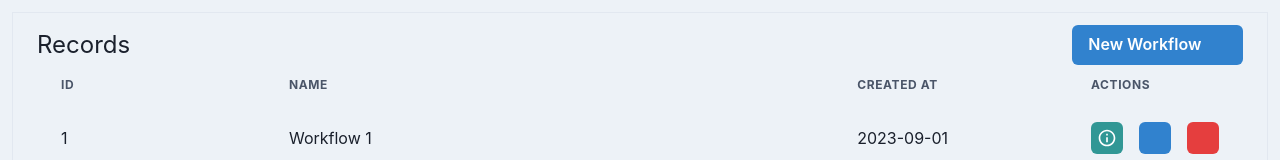
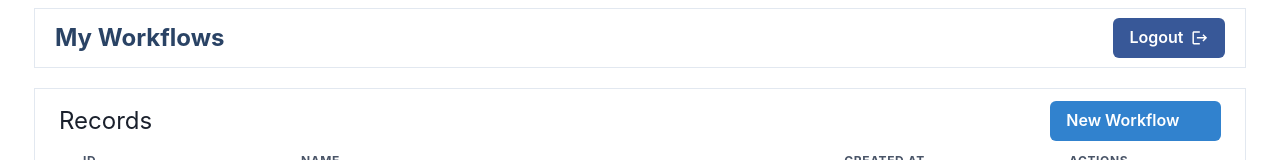
Before and after one commit to AndresJoaquinNino/workflow-demo, a React (Vite) app in the folder client/: page /workflow in a window 1280 px wide. Shown: the top 160 px of the page. Built offline with nearby package versions, Linux system fonts and the light colour scheme; some icons are missing.

Commit message:
feat: implement WorkflowLayout

```diff
--- /dev/null
+++ b/client/src/components/WorkflowLayout.jsx
@@ -0,0 +1,22 @@
+import { Box } from "@chakra-ui/react";
+import { Outlet } from "react-router-dom";
+import { Navbar } from ".";
+import { COMPONENT_WIDTH } from "../utils";
+
+const WorkflowLayout = () => {
+  return (
+    <>
+      <Navbar />
+      <Box
+        w='100%'
+        maxW={COMPONENT_WIDTH.desktopLarge}
+        marginX='auto'
+        px={1}
+      >
+        <Outlet />
+      </Box>
+    </>
+  );
+}
+
+export default WorkflowLayout;
--- a/client/src/components/index.js
+++ b/client/src/components/index.js
@@ -1,2 +1,3 @@
 export * from './Nodes';
 export { default as Navbar } from './Navbar.jsx';
+export { default as WorkflowLayout } from './WorkflowLayout.jsx';
--- a/client/src/pages/Workflow/Workflow.jsx
+++ b/client/src/pages/Workflow/Workflow.jsx
@@ -1,4 +1,3 @@
-import { Flex, } from "@chakra-ui/react";
 import { useReducer } from "react";
 import { WorkflowTable, DeleteWorkflowModal } from ".";
 import { reducer, initialState } from "./workflowReducer";
@@ -29,12 +28,7 @@ const Workflows = () => {
   };
 
   return (
-    <Flex
-      direction='column'
-      minHeight="100vh"
-      bg="gray.100"
-      p={3}
-    >
+    <>
       <WorkflowTable
         workflows={workflows}
         openDeleteModal={openDeleteModal}
@@ -45,7 +39,7 @@ const Workflows = () => {
         isOpen={state.isDeleteModalOpen}
         onClose={closeDeleteModal}
       />
-    </Flex>
+    </>
   );
 };
 
--- a/client/src/router.jsx
+++ b/client/src/router.jsx
@@ -1,4 +1,5 @@
 import { createBrowserRouter } from "react-router-dom";
+import { WorkflowLayout } from "./components";
 import { Login, Workflow, WorkflowManager } from "./pages";
 
 const router = createBrowserRouter([
@@ -8,6 +9,7 @@ const router = createBrowserRouter([
   },
   {
     path: '/workflow',
+    element: <WorkflowLayout />,
     children: [
       {
         index: true,
```
